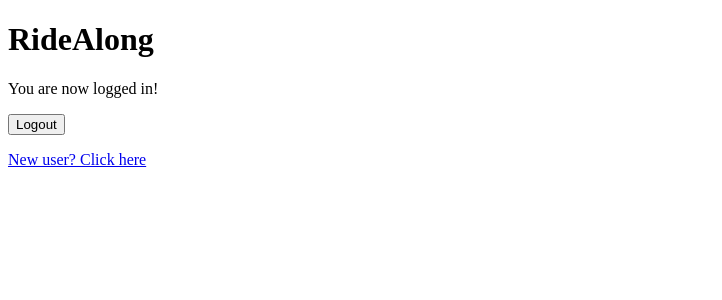
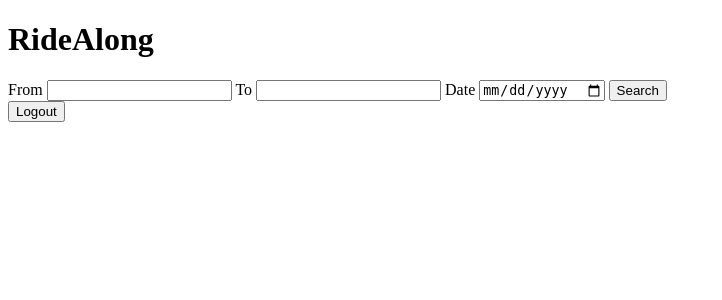
Before and after one commit to kirdeika/rideAlong, a PHP site: page / in a window 1280 px wide. Shown: the top 300 px of the page, without its empty margins (0-722 px from the left). Run offline with PHP 8.4, Linux system fonts and the light colour scheme; the visitor is signed in with stand-in values (Sample User, id 1).

Commit message:
Configured login logout functions; Started working on search, so far first test worked

```diff
--- a/index.php
+++ b/index.php
@@ -26,18 +26,18 @@
 <h1>RideAlong</h1>
 
 <?php
-  if(isset($_SESSION['userId'])) {
-    echo '<p>You are now logged in!</p>';
+  if(!isset($_SESSION['userId'])) {
+    header("Location: ./login.php");
+  } else {
+
+    if(isset($_GET['login'])) {
+      if($_GET['login']  == "success")
+        echo "You logged in successfully";
+    }
+
+    require 'mainpage.php';
     require 'logout.php';
-  } else {
-    require 'login.php';
   }
-?>
-
-<p><a href="#signup" id="register-link">New user? Click here</a></p>
-
-<?php
-  require 'signup.php';
 ?>
 
 <script src="js/index.js"></script>
--- a/login.php
+++ b/login.php
@@ -13,3 +13,5 @@
         <button type="submit" name="login-submit">Login</button>
     </div>
 </form>
+
+<a href="./signup.php">Register</a>
--- /dev/null
+++ b/mainpage.php
@@ -0,0 +1,4 @@
+<?php
+
+    require 'search.php';
+    //require 'post.php';
--- /dev/null
+++ b/search.php
@@ -0,0 +1,12 @@
+<form action="includes/handlesearch.php" method="post">
+    <label for="travel-from">From</label>
+    <input type="text" name="travel-from" id="travel-from"/>
+
+    <label for="travel-to">To</label>
+    <input type="text" name="travel-to" id="travel-to"/>
+
+    <label for="travel-date">Date</label>
+    <input type="date" name="travel-date" id="travel-date"/>
+
+    <button type="submit" name="search-submit">Search</button>
+</form>
```
Also changed, not shown: includes/handlesearch.php (added, +25 -0 lines).
